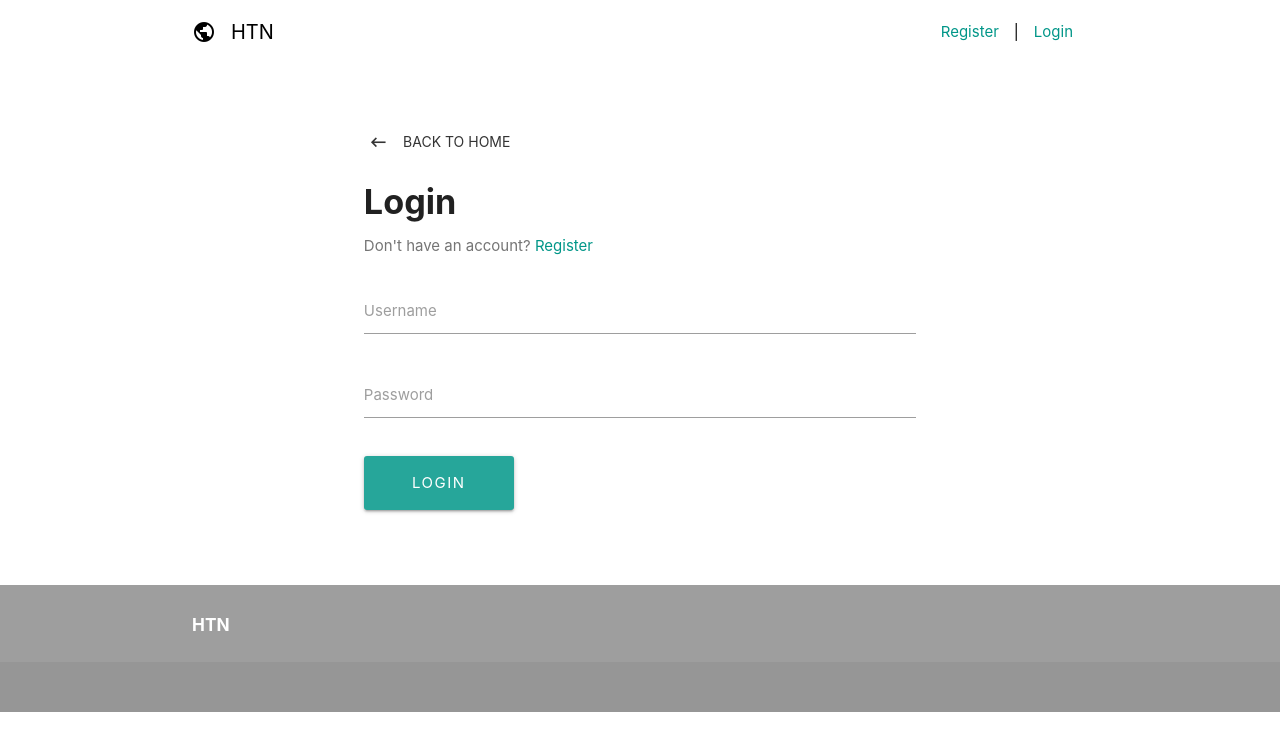
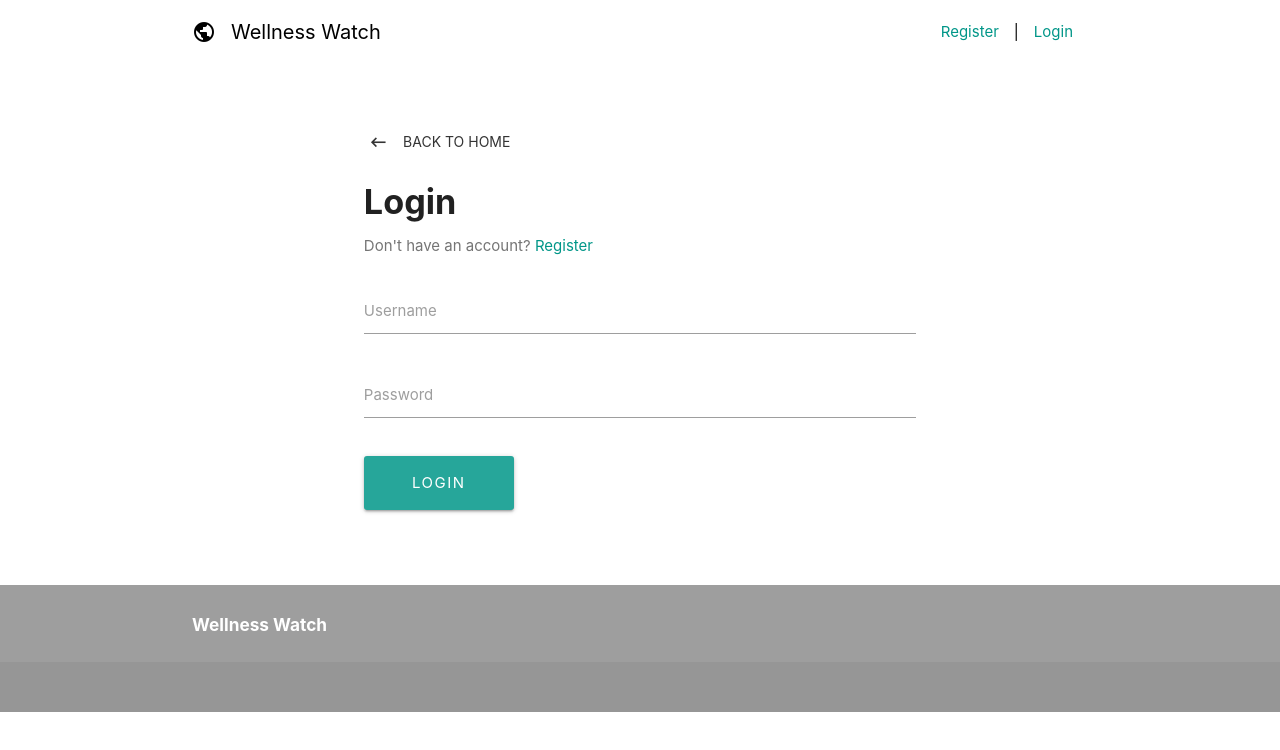
Before and after one commit to elena-pan/Wellness-Watch, a React (Create React App) app in the folder client/: page /login in a window 1280 px wide. Shown: the top 750 px of the page. Built offline with nearby package versions, Linux system fonts and the light colour scheme; no server answers.

Commit message:
Update name

```diff
--- a/client/public/index.html
+++ b/client/public/index.html
@@ -22,7 +22,7 @@
     <!-- Compiled and minified CSS -->
     <link rel="stylesheet" href="https://cdnjs.cloudflare.com/ajax/libs/materialize/1.0.0/css/materialize.min.css">
     <link href="https://fonts.googleapis.com/icon?family=Material+Icons" rel="stylesheet">
-    <title>HTN</title>
+    <title>Wellness Watch</title>
   </head>
   <body>
     <noscript>You need to enable JavaScript to run this app.</noscript>
--- a/client/src/components/layout/Footer.js
+++ b/client/src/components/layout/Footer.js
@@ -5,7 +5,7 @@ function Footer() {
   return (
       <footer className="page-footer grey">
         <div className="container">
-            <h6 className="footer-title white-text"><b>HTN</b></h6>
+            <h6 className="footer-title white-text"><b>Wellness Watch</b></h6>
         </div>
         <div className="footer-copyright"></div>
       </footer>
--- a/client/src/components/layout/Navbar.js
+++ b/client/src/components/layout/Navbar.js
@@ -47,7 +47,7 @@ function Navbar(props) {
                             className="col s5 brand-logo left black-text"
                         >
                             <i className="material-icons">public</i>
-                            HTN
+                            Wellness Watch
                         </Link>
                         <ul className="right">
                             { loginLogoutLinks }
```
